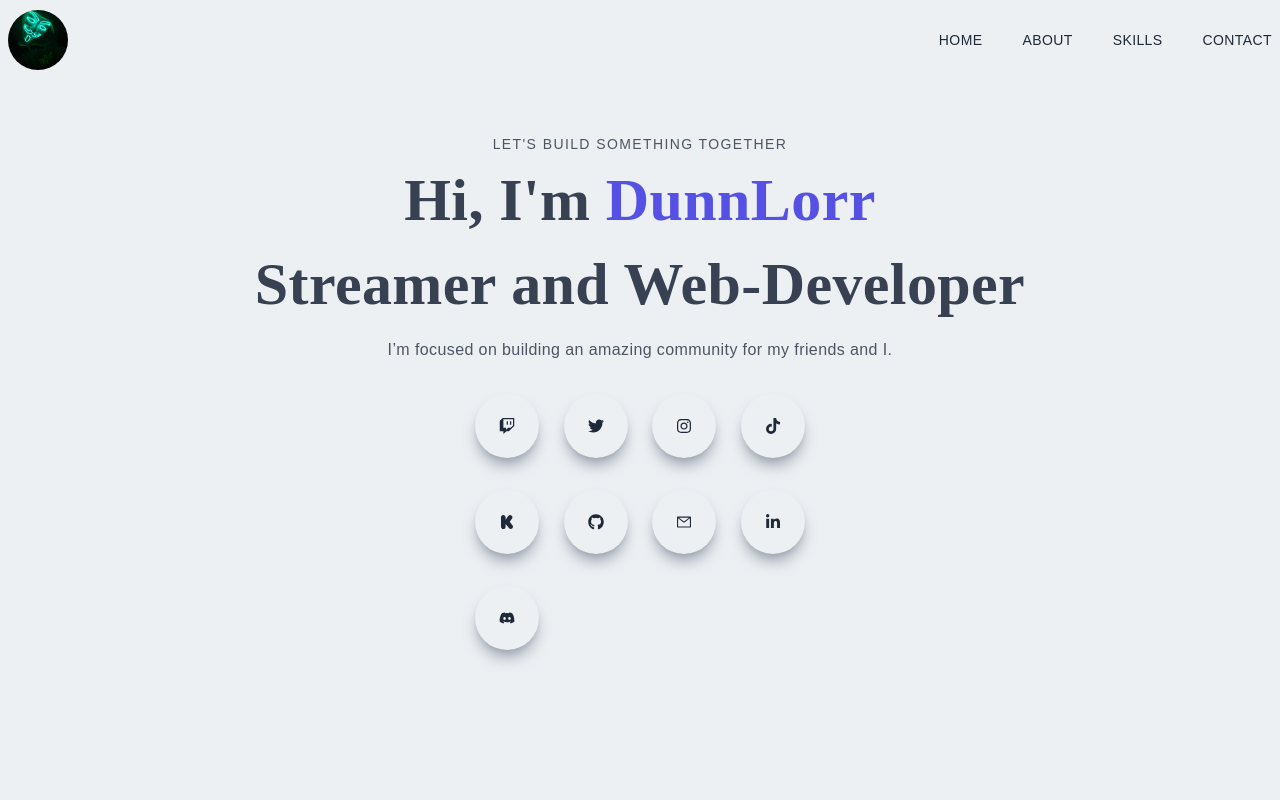
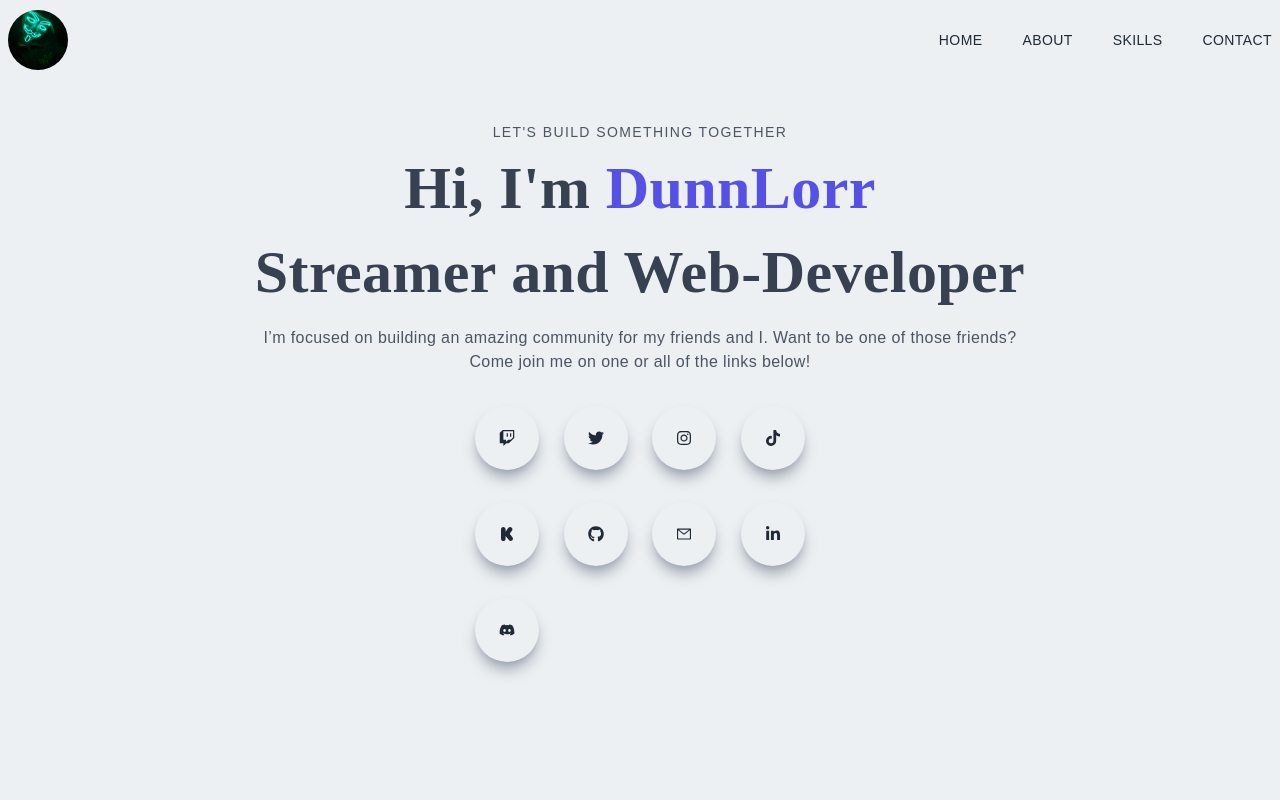
Before and after one commit to DunnLorr/DunnLorr-Links, a Next.js app: page / in a window 1280 px wide. Shown: the top 800 px of the page. Built offline with nearby package versions, Linux system fonts and the light colour scheme.

Commit message:
adjusting main text

```diff
--- a/components/Main.jsx
+++ b/components/Main.jsx
@@ -34,6 +34,8 @@ const Main = () => {
           </h1>
           <p className="py-4 text-gray-600 dark:text-slate-300 sm:max-w-[70%] m-auto">
             I’m focused on building an amazing community for my friends and I.
+            Want to be one of those friends? Come join me on one or all of the
+            links below!
           </p>
 
           <div className="flex items-center justify-between max-w-[330px] m-auto py-4">
```
